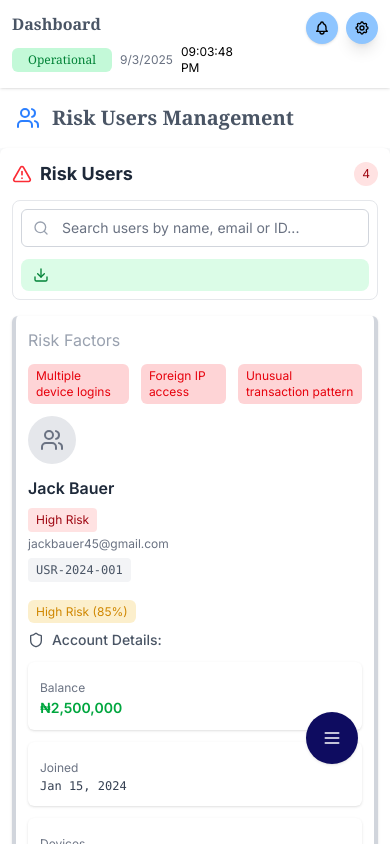
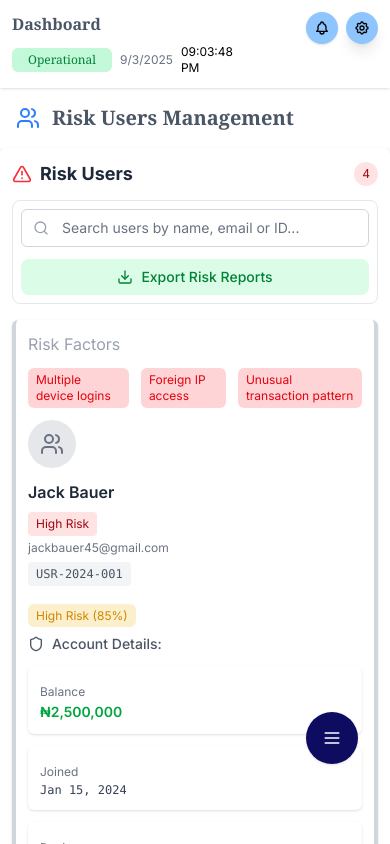
Before and after one commit to Ennyola4/middlewaredashboard, a React (Vite) app: page /risk-users in a window 390 px wide. Built offline with nearby package versions, Linux system fonts and the light colour scheme.

Commit message:
Risk User page done

```diff
--- a/src/components/Dashboard/RiskManagement/RiskUsersCard.tsx
+++ b/src/components/Dashboard/RiskManagement/RiskUsersCard.tsx
@@ -15,7 +15,7 @@ const RiskUsersCard = () => {
                     {riskUsers.length}
                 </span>
             </div>
-            <div className="flex flex-col sm:flex-row items-stretch sm:items-center gap-3 justify-between w-full mb-4 p-2 sm:p-4 border border-gray-200 dark:border-gray-700 rounded-lg bg-white dark:bg-gray-800">
+            <div className="flex flex-col sm:flex-row items-stretch sm:items-center gap-3 justify-between w-full mb-4 p-2 sm:p-4 border border-gray-200 dark:border-gray-700 rounded-lg bg-white dark:bg-gray-950">
 
                 {/* Search Input with Icon */}
                 <div className="relative flex-1 max-w-full">
@@ -30,9 +30,9 @@ const RiskUsersCard = () => {
                 </div>
 
                 {/* Export Button */}
-                <button className="flex cursor-pointer items-center gap-2 px-3 py-2 bg-green-100 hover:bg-green-200 dark:bg-green-900/30 dark:hover:bg-green-800/40 text-green-700 dark:text-green-300 rounded-lg transition-colors duration-200 text-sm font-medium">
+                <button className="flex cursor-pointer justify-center items-center gap-2 px-3 py-2 bg-green-100 hover:bg-green-200 dark:bg-green-900/30 dark:hover:bg-green-800/40 text-green-700 dark:text-green-300 rounded-lg transition-colors duration-200 text-sm font-medium">
                     <Download className="h-4 w-4" />
-                    <span className="hidden sm:inline">Export Risk Reports</span>
+                    <span className="sm:w-fit">Export Risk Reports</span>
                 </button>
 
             </div>
```
